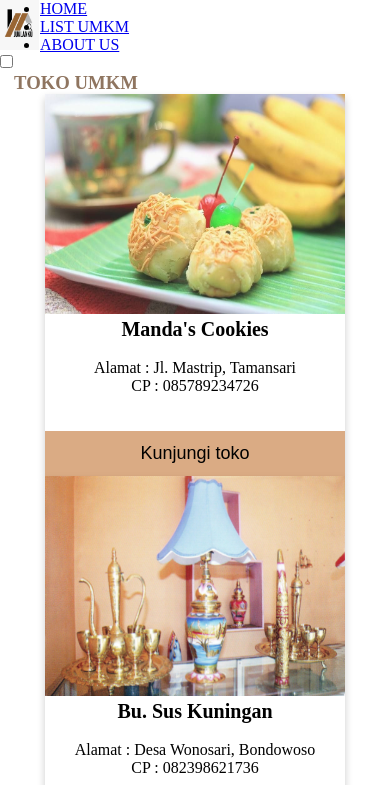
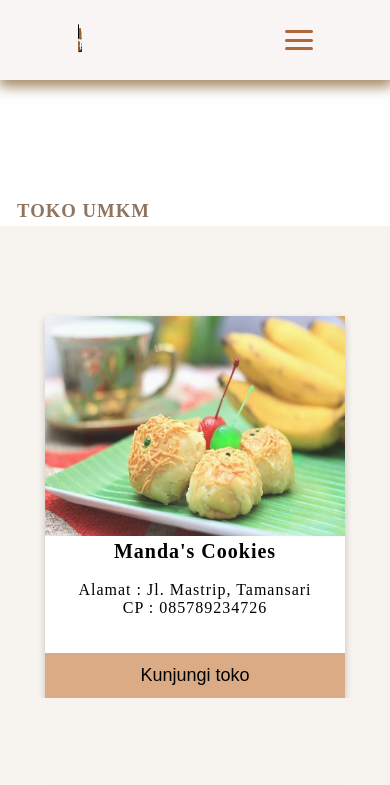
Before and after one commit to firlia14/PWEB-Jualanku, a plain HTML site: page listumkm.html in a window 390 px wide. Shown: the top 785 px of the page. Drawn offline with Linux system fonts and the light colour scheme; a script that the page names is missing.

Commit message:
Update list umkm.css
perbaikan

```diff
--- a/list umkm.css
+++ b/list umkm.css
@@ -1,34 +1,235 @@
-.font {
-  font-family: Microsoft Tai Le;
+* {
+  margin: 0;
+  padding: 0;
 }
 
-*{
-  margin:0px auto; /*supaya layer otomatis mengisi dan ke tengah*/
+.container{
+  display: grid;
+  height: 200vh;
+  grid-template-columns: 1fr 1fr 1fr ;
+  grid-template-rows: 0.2fr 8.5fr 0.8fr;
+  grid-template-areas:
+  "nav nav nav"
+  "main main main"
+  "content1 content2 content3"
+  "content4 content5 content6"
+  "content7 content8 content9"
+  "bottom bottom bottom"
+  "footer footer footer" ;
+  /*grid-gap: 0.2rem;*/
+  font-family: -webkit-pictograph;
+  /*font-weight: 800;*/
+  font-size: 16px;
+  letter-spacing: 1px;
+  /*text-align: center;*/
 }
 
-  .header{
+/* NAVBAR */
+nav {
+  grid-area: nav;
+  display: flex;
+  justify-content: space-around;
+  background: rgb(250, 245, 245);
+  z-index: 1;
+  box-shadow: 1px 5px 12px 2px rgba(119, 78, 24, 0.651);
+  /* padding: 5px 0; */
+  height: 50px;
+  align-items: center;
+  position: fixed;
   width: 100%;
   height: 80px;
-    background: rgb(250, 245, 245);
-    z-index: 1000;
-    box-shadow:1px 5px 12px 2px rgba(119, 78, 24, 0.651);
-    position:fixed;
 }
 
-.stylemenu{
-    text-decoration: none; /*Untuk menghlilangkan garis bawah pada text link*/
-    margin-left: 10px;
-    margin-right: 30px;
-    color: rgba(160, 72, 17, 0.829);
+nav ul {
+  display: flex;
+  list-style: none;
+  width: 50%;
+  justify-content: space-around;
+  padding: 20px 0;
 }
 
-.jarak{
-    height: 5cm;
+nav ul li a {
+  color: rgba(160, 72, 17, 0.829);
+  text-decoration: none;
+  font-weight: 800;
 }
 
-.judul{
+nav ul li a:hover {
+  color: rgba(238, 181, 145, 0.829);
+}
+
+/* menu responsive tablet */
+.menu-toggle {
+  display: none;
+  flex-direction: column;
+  height: 20px;
+  justify-content: space-between;
+  position: relative;
+  z-index: 999;
+}
+
+.menu-toggle input {
+  position: absolute;
+  width: 40px;
+  height: 28px;
+  left: -5px;
+  top: -3px;
+  opacity: 0;
+  cursor: pointer;
+  z-index: 2;
+}
+
+.menu-toggle span {
+  display: block;
+  width: 28px;
+  height: 3px;
+  background-color: rgba(160, 72, 17, 0.829);
+  border-radius: 3px;
+  transition: all 0.5s;
+}
+
+.menu-toggle span:nth-child(2) {
+  transform-origin: 0 0;
+}
+
+.menu-toggle span:last-child {
+  transform-origin: 0 100%;
+}
+
+.menu-toggle input:checked~span:nth-child(2) {
+  background-color: rgb(170, 68, 0);
+  transform: rotate(45deg) translate(-1px, -1px);
+}
+
+.menu-toggle input:checked~span:last-child {
+  background-color: rgb(170, 68, 0);
+  transform: rotate(-45deg) translate(-1px, 0);
+}
+
+.menu-toggle input:checked~span:nth-child(3) {
+
+  transform: scale(0);
+}
+
+/* Responsive Breakpoint */
+
+/* Ukuran Tablet */
+
+@media screen and (max-width: 768px) {
+  .container{
+      grid-template-columns: 1fr;
+      grid-template-rows: 0.4fr 9fr 10fr 10fr 10fr 10fr 10fr 10fr 10fr 10fr 10fr 1fr 1fr;
+      grid-template-areas:
+      "nav"
+      "main"
+      "content1"
+      "content2"
+      "content3"
+      "content4"
+      "content5"
+      "content6"
+      "content7"
+      "content8"
+      "content9"
+      "bottom"
+      "footer";
+  }
+
+  .menu-toggle {
+      display: flex;
+  }
+
+  nav ul {
+      position: absolute;
+      right: 0;
+      top: 0;
+      width: 100%;
+      height: 100vh;
+      justify-content: space-evenly;
+      flex-direction: column;
+      align-items: center;
+      background-color: rgb(250, 245, 245);
+      z-index: 1;
+      transform: translateY(-100%);
+      transition: all 1s;
+
+  }
+
+  nav ul.slide {
+      transform: translateY(0);
+  }
+
+}
+
+main{
+  grid-area: main;
+  padding-top: 200px;
+  padding-bottom: 4px;
+  text-align: left;
+  background: white;
+}
+
+#content1{
+  grid-area: content1;
+  padding-top: 90px;
+  background-color: #f7f3ef;
+}
+
+#content2{
+  grid-area: content2;
+  padding-top: 90px;
+  background-color: #f7f3ef;
+}
+
+#content3{
+  grid-area: content3;
+  padding-top: 90px;
+  background-color: #f7f3ef;
+}
+
+#content4{
+  grid-area: content4;
+  padding-top: 90px;
+  background-color: #f7f3ef;
+}
+
+#content5{
+  grid-area: content5;
+  padding-top: 90px;
+  background-color: #f7f3ef;
+}
+
+#content6{
+  grid-area: content6;
+  padding-top: 90px;
+  background-color: #f7f3ef;
+}
+
+#content7{
+  grid-area: content7;
+  padding-top: 90px;
+  background-color: #f7f3ef;
+}
+
+#content8{
+  grid-area: content8;
+  padding-top: 90px;
+  background-color: #f7f3ef;
+}
+
+#content9{
+  grid-area: content9;
+  padding-top: 90px;
+  padding-bottom: 90px;
+  background-color: #f7f3ef;
+}
+
+
+#bottom{
+  grid-area: bottom;
   text-align: center;
-    letter-spacing: 4px;
+  padding-top: 90px;
+  padding-bottom: 90px;
 }
 
 .card {
@@ -37,6 +238,7 @@
   margin: auto;
   text-align: center;
   font-family: Microsoft Tai Le;
+  background-color: white;
 }
 
 .card button {
@@ -105,32 +307,34 @@
   font-size: 20px;
 }
 
-  .jarak1{
-    height: 5cm;
-  }
-
-  .footer{
+  footer{
+    height: 30vh;
+    grid-area: footer;
     font-size: 15px;
     width: 100%;
     height: 210px;
-    background: rgba(92, 52, 7, 0.726);
-    z-index:1000;
+    background: rgb(179, 94, 48);
 }
 
-  .stylefooter{
+.stylefooter {
     margin-left: 2cm;
 }
 
-  .foto2{
-    margin-top: 20px;
+.foto-email {
+    margin-top: 18px;
     margin-left: -20px;
 }
 
-  .bawah1{
-    margin-top: -1px;
+.text-footer1 {
+    margin-top: 0px;
 
 }
 
-  .bawah2{
+.text-footer2 {
     margin-top: 20px;
 }
+
+
+/* Responsive */
+
+/* ukuran tablet/mobile */
```
Lines whose indentation alone changed are shown as unchanged.
